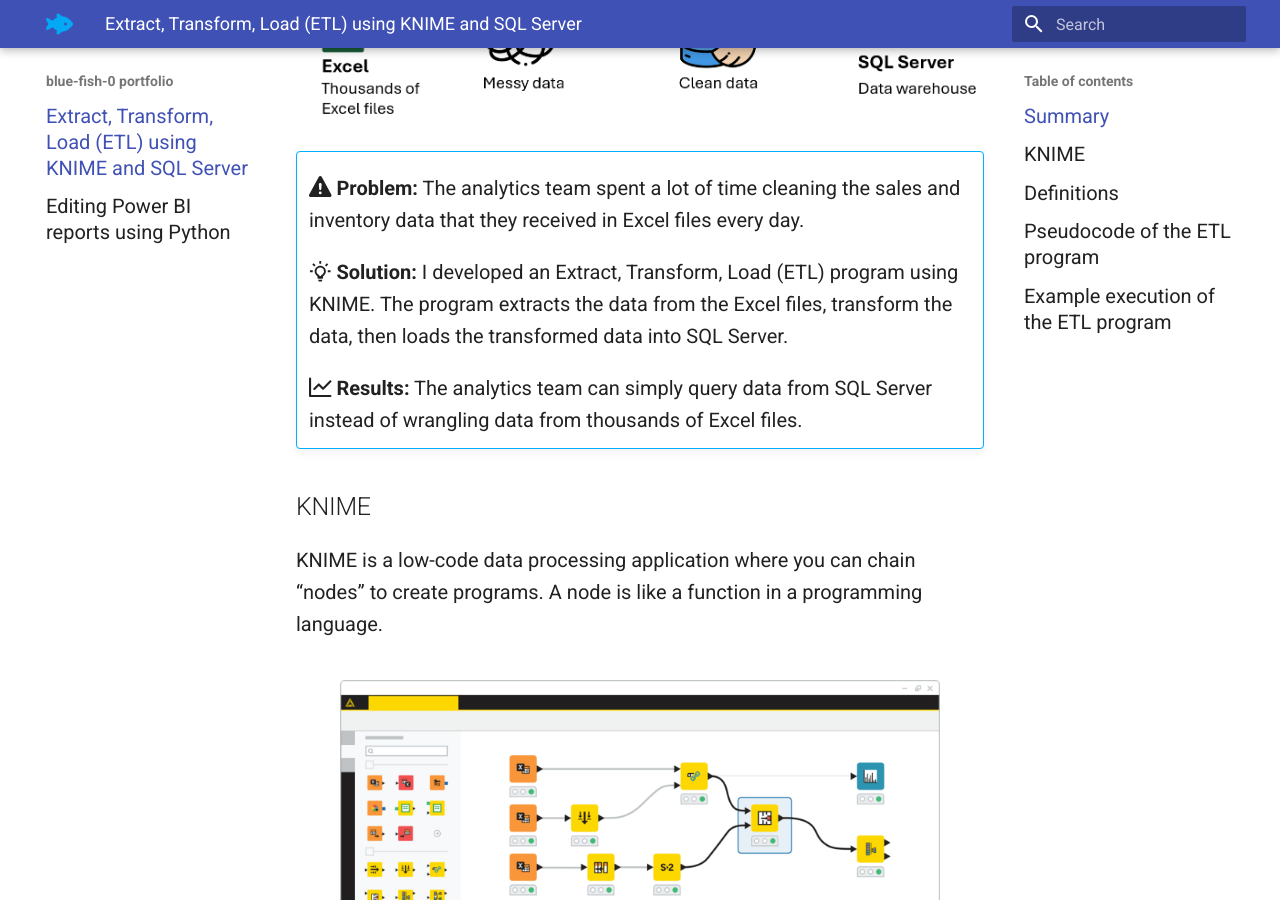
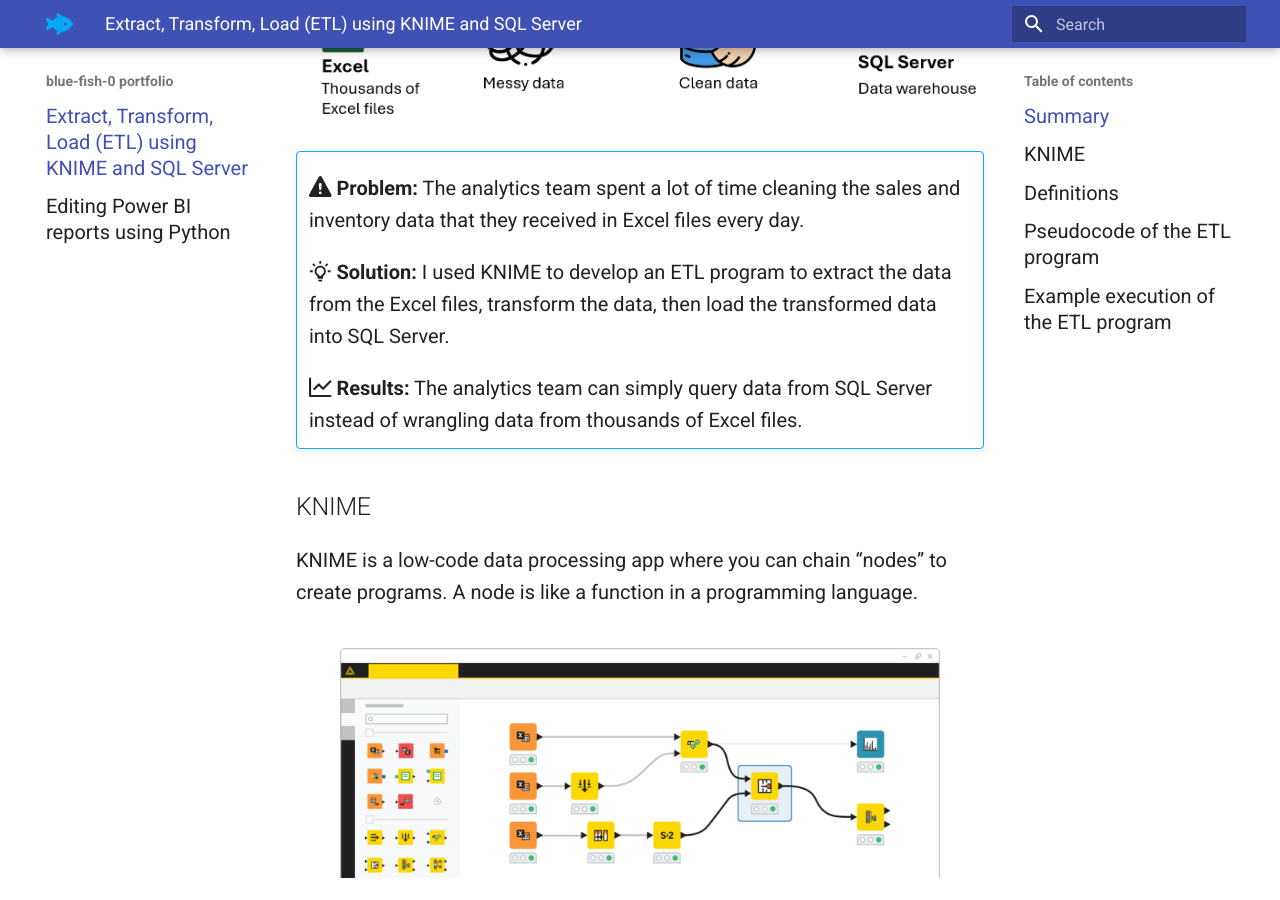
Before and after one commit to blue-fish-0/blue-fish-0.github.io, an MkDocs documentation site: the page built from docs/knime_etl.md, in a window 1280 px wide and 900 px high, scrolled down 420 px. Built offline with MkDocs 1.6.1 and Material for MkDocs 9.7.7, drawn with Linux system fonts in a browser that asks for light colours.

Commit message:
Update knime_etl.md

```diff
--- a/docs/knime_etl.md
+++ b/docs/knime_etl.md
@@ -7,13 +7,13 @@
 !!! abstract ""
     :fontawesome-solid-triangle-exclamation: **Problem:** The analytics team spent a lot of time cleaning the sales and inventory data that they received in Excel files every day.
 
-    :material-lightbulb-on-10: **Solution:** I developed an Extract, Transform, Load (ETL) program using KNIME. The program extracts the data from the Excel files, transform the data, then loads the transformed data into SQL Server.
+    :material-lightbulb-on-10: **Solution:** I used KNIME to develop an ETL program to extract the data from the Excel files, transform the data, then load the transformed data into SQL Server.
 
     :octicons-graph-16: **Results:** The analytics team can simply query data from SQL Server instead of wrangling data from thousands of Excel files.
 
 
 ## KNIME
-KNIME is a low-code data processing application where you can chain “nodes” to create programs. A node is like a function in a programming language.
+KNIME is a low-code data processing app where you can chain “nodes” to create programs. A node is like a function in a programming language.
 
 ![](images/knime_screenshot.png){width="600"}
 /// caption
```
